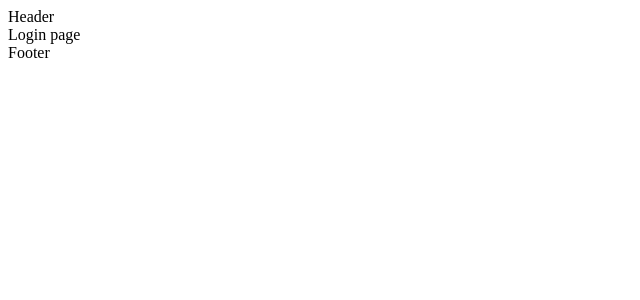
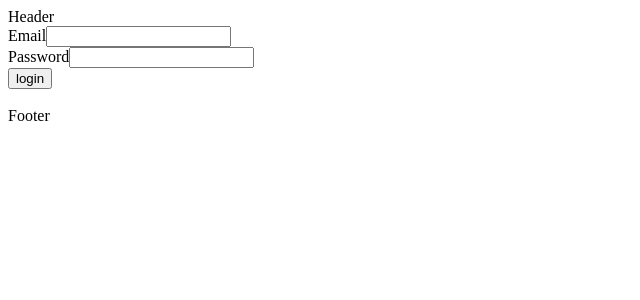
Before and after one commit to samrmay/online-codex-client, a React app: page /login in a window 1280 px wide. Shown: the top 300 px of the page, without its empty margins (0-640 px from the left). Built offline with nearby package versions, Linux system fonts and the light colour scheme; no server answers.

Commit message:
functional login

```diff
--- a/package.json
+++ b/package.json
@@ -21,9 +21,11 @@
     "@babel/preset-react": "^7.10.4",
     "babel-loader": "^8.1.0",
     "css-loader": "^4.3.0",
+    "dotenv-webpack": "^3.0.0",
     "file-loader": "^6.1.0",
     "html-loader": "^1.2.1",
     "html-webpack-plugin": "^4.3.0",
+    "style-loader": "^1.2.1",
     "webpack": "^4.44.1",
     "webpack-cli": "^3.3.12",
     "webpack-dev-server": "^3.11.0"
--- a/src/App.jsx
+++ b/src/App.jsx
@@ -1,9 +1,53 @@
 import React from "react";
 import { Switch, Route } from "react-router-dom";
+import Dashboard from "./scenes/Dashboard";
+import Home from "./scenes/Home";
+import Login from "./scenes/Login";
 
 class App extends React.Component {
   constructor() {
     super();
+    this.state = {
+      loggedUserId: null,
+    };
+    this.getSession = this.getSession.bind(this);
+    this.postSession = this.postSession.bind(this);
+  }
+
+  componentDidMount() {
+    this.getSession();
+  }
+
+  getSession() {
+    fetch(process.env.SERVER_URL + "sessions", {
+      method: "GET",
+      headers: {
+        credentials: "include",
+      },
+    }).then((response) => {
+      if (response.status == 200) {
+        response.json().then((response) => console.log(response));
+      } else {
+        this.setState({ loggedUserId: null });
+      }
+    });
+  }
+
+  postSession(email, password) {
+    fetch(process.env.SERVER_URL + "sessions", {
+      method: "POST",
+      headers: {
+        credentials: "include",
+        "Content-Type": "application/json",
+      },
+      body: JSON.stringify({ email, password }),
+    }).then((response) => {
+      if (response.status === 200) {
+        response.json().then((response) => {
+          this.setState({ loggedUserId: response.id });
+        });
+      }
+    });
   }
 
   render() {
@@ -12,11 +56,20 @@ class App extends React.Component {
         Header
         <br />
         <Switch>
-          <Route path="/login">Login page</Route>
+          <Route path="/login">
+            <Login
+              userId={this.state.loggedUserId}
+              postSession={this.postSession}
+            />
+          </Route>
 
-          <Route path="/dashboard">Dashboard page</Route>
+          <Route path="/dashboard">
+            <Dashboard userId={this.state.loggedUserId} />
+          </Route>
 
-          <Route path="/">Home Page</Route>
+          <Route path="/">
+            <Home />
+          </Route>
         </Switch>
         <br />
         Footer
--- /dev/null
+++ b/src/scenes/Dashboard/index.jsx
@@ -0,0 +1,13 @@
+import React from "react";
+
+class Dashboard extends React.Component {
+  constructor() {
+    super();
+  }
+
+  render() {
+    return <div>Dashboard</div>;
+  }
+}
+
+export default Dashboard;
--- /dev/null
+++ b/src/scenes/Home/index.jsx
@@ -0,0 +1,23 @@
+import React from "react";
+import { Link } from "react-router-dom";
+
+class Home extends React.Component {
+  constructor() {
+    super();
+  }
+
+  render() {
+    return (
+      <div>
+        <h2>Home page</h2>
+        <hr />
+        <Link to="/login">Login</Link>
+        <br />
+        <br />
+        <Link to="/dashboard">Dashboard</Link>
+      </div>
+    );
+  }
+}
+
+export default Home;
--- /dev/null
+++ b/src/scenes/Login/index.jsx
@@ -0,0 +1,55 @@
+import React from "react";
+import { Redirect } from "react-router-dom";
+import styles from "./styles.css";
+
+class Login extends React.Component {
+  constructor() {
+    super();
+    this.state = {
+      emailField: "",
+      passwordField: "",
+    };
+
+    this.handleChange = this.handleChange.bind(this);
+    this.handleLoginPress = this.handleLoginPress.bind(this);
+  }
+
+  handleChange(event) {
+    const { name, value } = event.target;
+    this.setState({ [name]: value });
+  }
+
+  handleLoginPress() {
+    const { emailField, passwordField } = this.state;
+    this.props.postSession(emailField, passwordField);
+  }
+
+  render() {
+    if (this.props.userId) {
+      return <Redirect to="/dashboard" />;
+    }
+
+    return (
+      <div>
+        <form>
+          <label>Email</label>
+          <input
+            value={this.state.emailField}
+            onChange={this.handleChange}
+            name="emailField"
+          />
+          <br />
+          <label>Password</label>
+          <input
+            value={this.state.passwordField}
+            onChange={this.handleChange}
+            name="passwordField"
+          />
+        </form>
+        <button onClick={this.handleLoginPress}>login</button>
+      </div>
+    );
+  }
+}
+
+export default Login;
--- a/webpack.config.js
+++ b/webpack.config.js
@@ -1,5 +1,6 @@
 const path = require("path");
 const HtmlWebPackPlugin = require("html-webpack-plugin");
+const Dotenv = require("dotenv-webpack");
 
 module.exports = {
   entry: [path.resolve(__dirname, "src", "index.jsx")],
@@ -59,5 +60,6 @@ module.exports = {
       template: path.resolve(__dirname, "public", "index.html"),
       filename: "index.html",
     }),
+    new Dotenv(),
   ],
 };
```
Also changed, not shown: src/scenes/Dashboard/styles.css (added), src/scenes/Home/styles.css (added), src/scenes/Login/styles.css (added), 1 other file (tests, documents, lock files or other folders).
